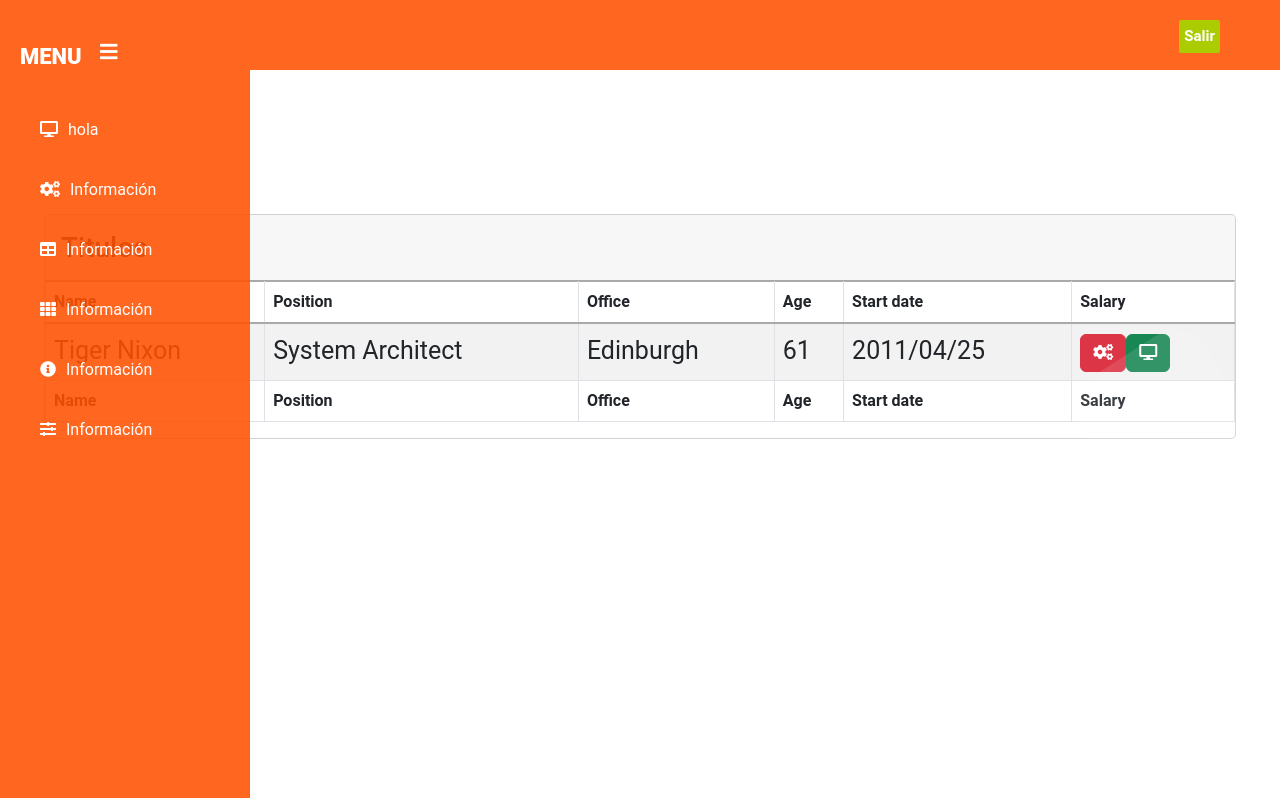
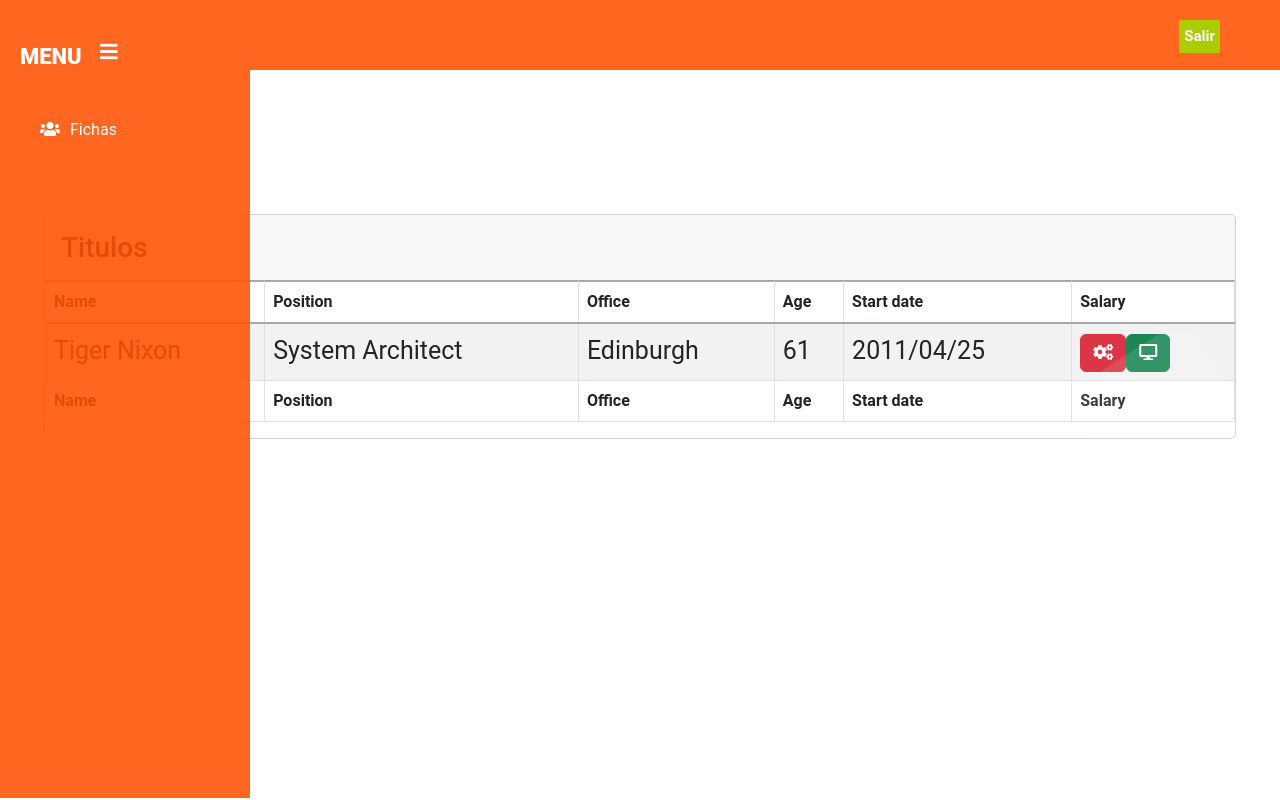
Before and after one commit to Alex-tintor/e_productiva, an Angular app: page /instructor in a window 1280 px wide. Shown: the top 800 px of the page. Built offline with nearby package versions, Linux system fonts and the light colour scheme.

Commit message:
Update instructor.component.html

```diff
--- a/src/app/views/principal/instructor/instructor.component.html
+++ b/src/app/views/principal/instructor/instructor.component.html
@@ -27,23 +27,13 @@
         <i class="fa fa-bars nav_btn"></i>
       </div>
       <div class="mobile_nav_items">
-        <a href="#"><i class="fas fa-desktop"></i><span>Información</span></a>
-        <a href="#"><i class="fas fa-cogs"></i><span>Información</span></a>
-        <a href="#"><i class="fas fa-table"></i><span>Información</span></a>
-        <a href="#"><i class="fas fa-th"></i><span>Información</span></a>
-        <a href="#"><i class="fas fa-info-circle"></i><span>Información</span></a>
-        <a href="#"><i class="fas fa-sliders-h"></i><span>Información</span></a>
+        <a href="#"><i class="fas fa-users"></i><span>Fichas </span></a>
       </div>
     </div>
 
     <div class="sidebar">
 
-      <a href="#"><i class="fas fa-desktop"></i><span>hola</span></a>
-      <a href="#"><i class="fas fa-cogs"></i><span>Información</span></a>
-      <a href="#"><i class="fas fa-table"></i><span>Información</span></a>
-      <a href="#"><i class="fas fa-th"></i><span>Información</span></a>
-      <a href="#"><i class="fas fa-info-circle"></i><span>Información</span></a>
-      <a href="#"><i class="fas fa-sliders-h"></i><span>Información</span></a>
+      <a href="#"><i class="fas fa-users"></i><span>Fichas </span></a>
     </div>
 
     <div class="content">
```
